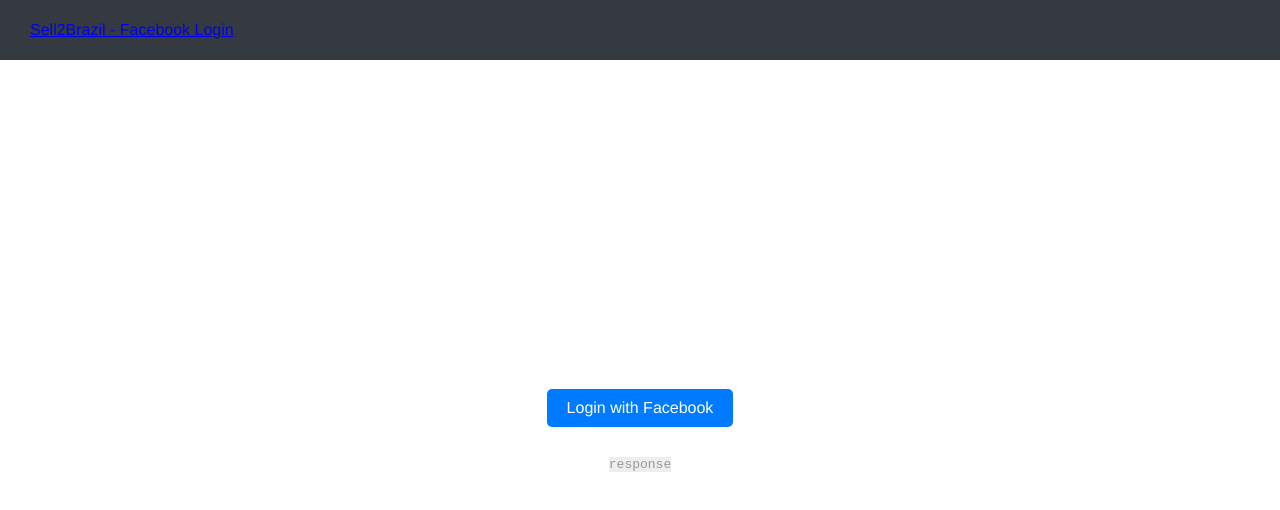
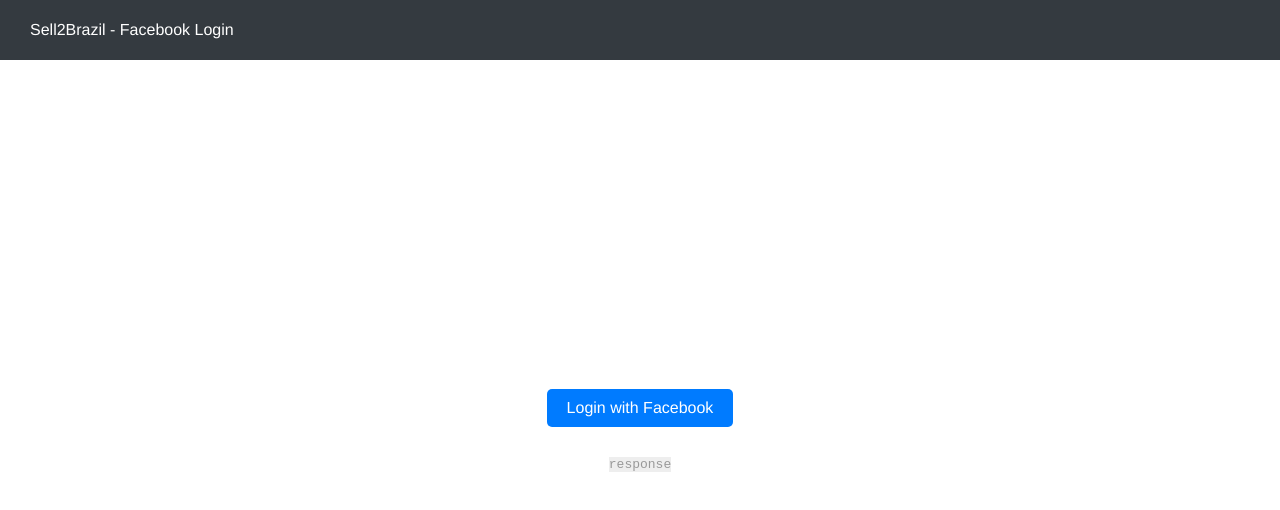
Before and after one commit to ngustavo/s2b-fb-login, a website: page index.html in a window 1280 px wide. Drawn offline with Linux system fonts and the light colour scheme.

Commit message:
fix the title

```diff
--- a/css/main.css
+++ b/css/main.css
@@ -32,8 +32,10 @@ body {
     color: var(--black);
 }
 
-.text {
+.text,
+a {
     display: inline-block;
+    text-decoration: none;
 }
 .text--light {
     color: var(--light);
--- a/index.html
+++ b/index.html
@@ -11,7 +11,7 @@
 <body>
     <div class="header">
         <a href="https://ngustavo.com/s2b-fb-login/">
-            <div class="title">Sell2Brazil - Facebook Login</div>
+            <div class="text text--light title">Sell2Brazil - Facebook Login</div>
         </a>
     </div>
     <div class="content">
```
